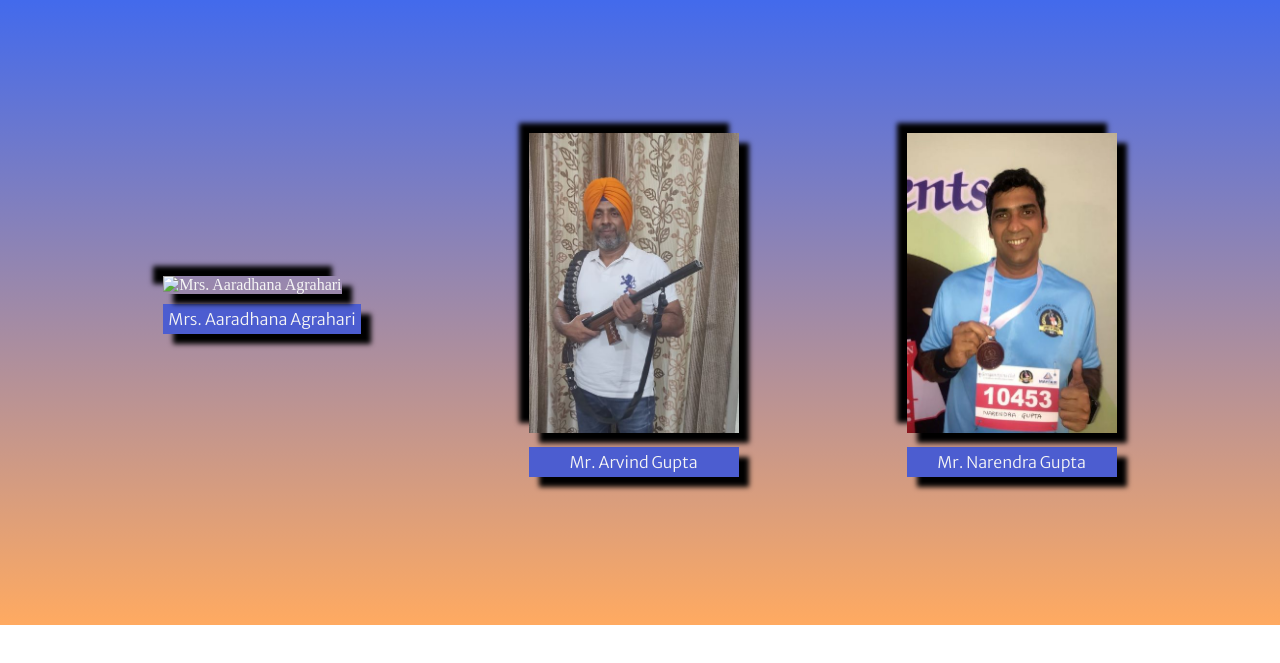
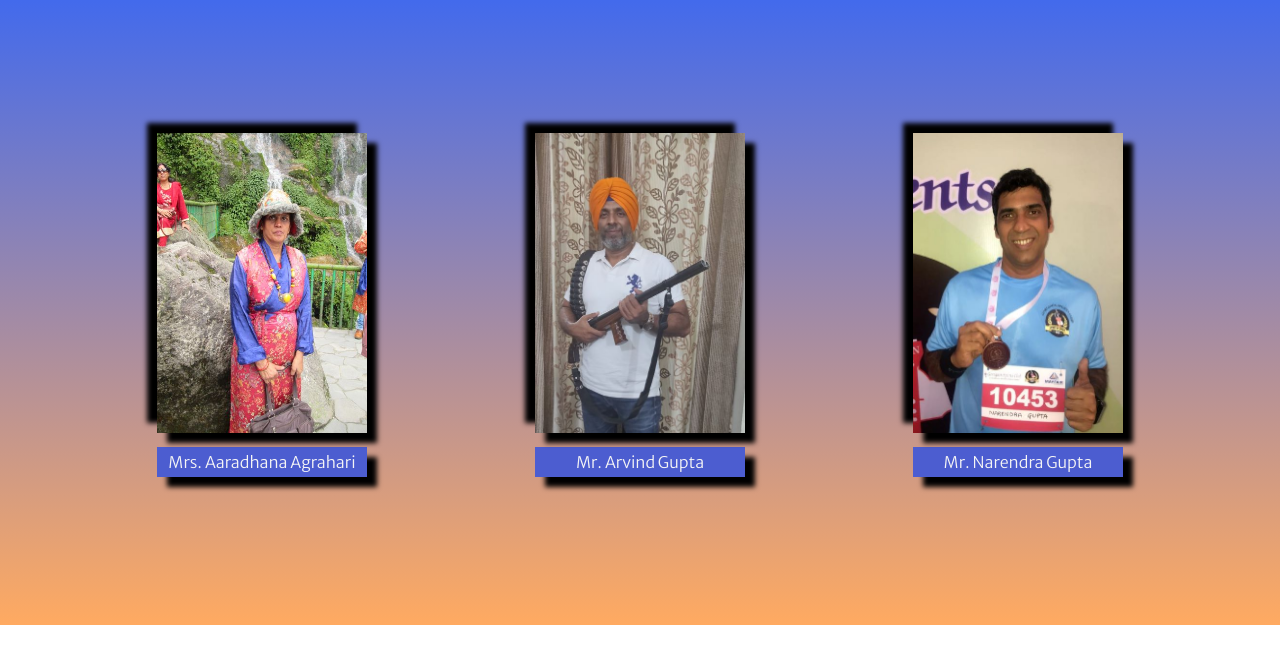
Before and after one commit to GuptaFamily/GupatFamily, a plain HTML site: page spouses1.html in a window 1280 px wide. Shown: the part 85-748 px from the top of the page. Drawn offline with Linux system fonts and the light colour scheme.

Commit message:
Update spouses1.html

```diff
--- a/spouses1.html
+++ b/spouses1.html
@@ -31,7 +31,7 @@
             <div class="section" id="upsec">
                 <div class="part1">
                     <a href="agrahari1.html" target="_blank">
-                        <img src="pics/mummy.JPG" alt="Mrs. Aaradhana Agrahari">
+                        <img src="pics/mummy.jpeg" alt="Mrs. Aaradhana Agrahari">
                     </a>
                 </div>
                 <a class="nt" href="agrahari1.html" target="_blank">
```
